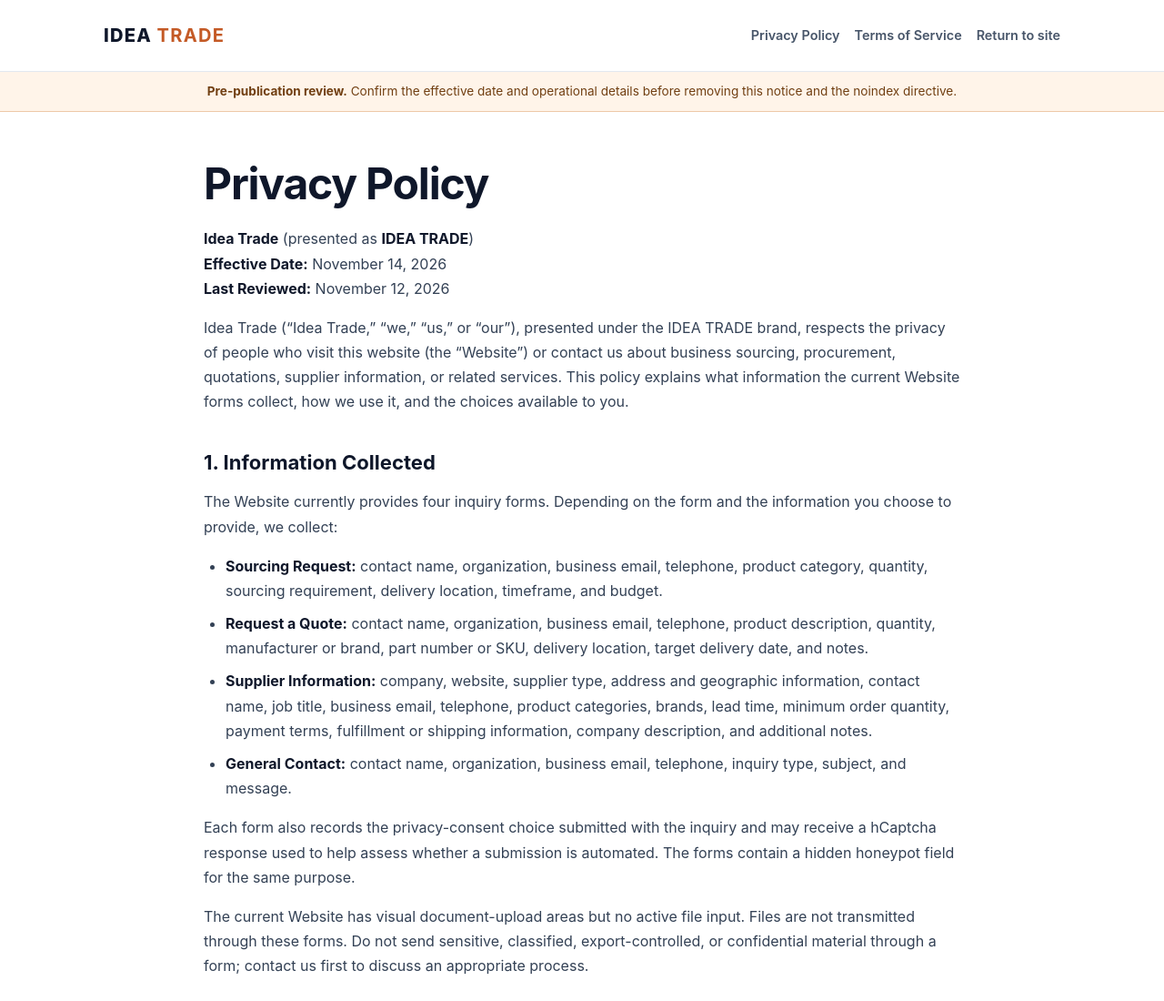
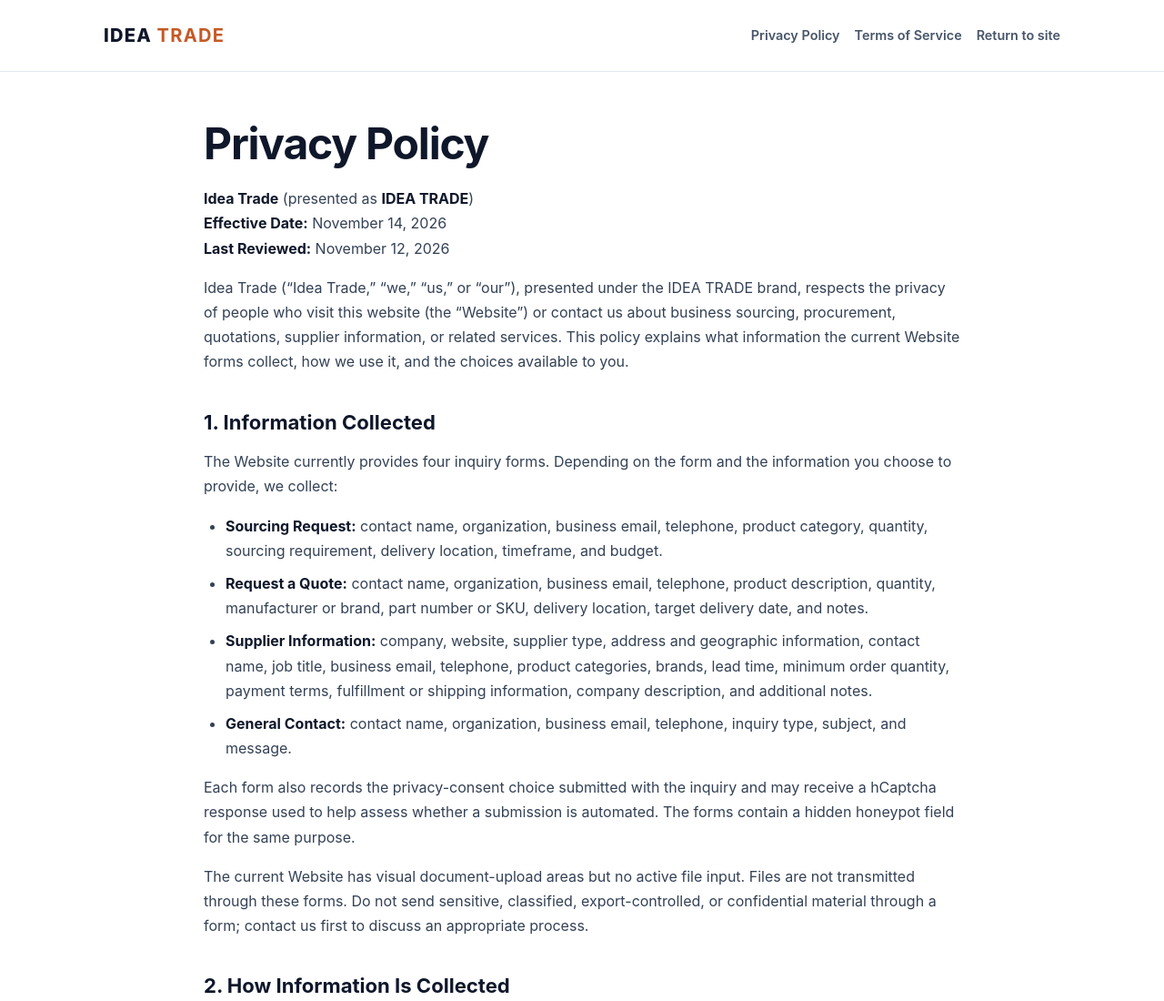
Before and after one commit to tsaakian/idea-trade-site, a plain HTML site: page privacy-policy/index.html in a window 1280 px wide. Shown: the top 1100 px of the page at 91% size. Drawn offline with Linux system fonts and the light colour scheme.

Commit message:
Remove prelaunch banner from Privacy Policy

```diff
--- a/privacy-policy/index.html
+++ b/privacy-policy/index.html
@@ -5,7 +5,7 @@
 <link rel="stylesheet" href="../assets/legal.css"></head>
 <body><header><div class="header-inner"><a class="brand" href="../" aria-label="IDEA TRADE home">IDEA <strong>TRADE</strong></a>
 <nav aria-label="Legal page navigation"><a href="../privacy-policy/">Privacy Policy</a><a href="../terms-of-service/">Terms of Service</a><a href="../">Return to site</a></nav></div></header>
-<div class="banner" role="status"><strong>Pre-publication review.</strong> Confirm the effective date and operational details before removing this notice and the noindex directive.</div>
+
 <main><article><h1>Privacy Policy</h1>
 <p><strong>Idea Trade</strong> (presented as <strong>IDEA TRADE</strong>)<br />
 <strong>Effective Date:</strong> November 14, 2026 <br />
```
